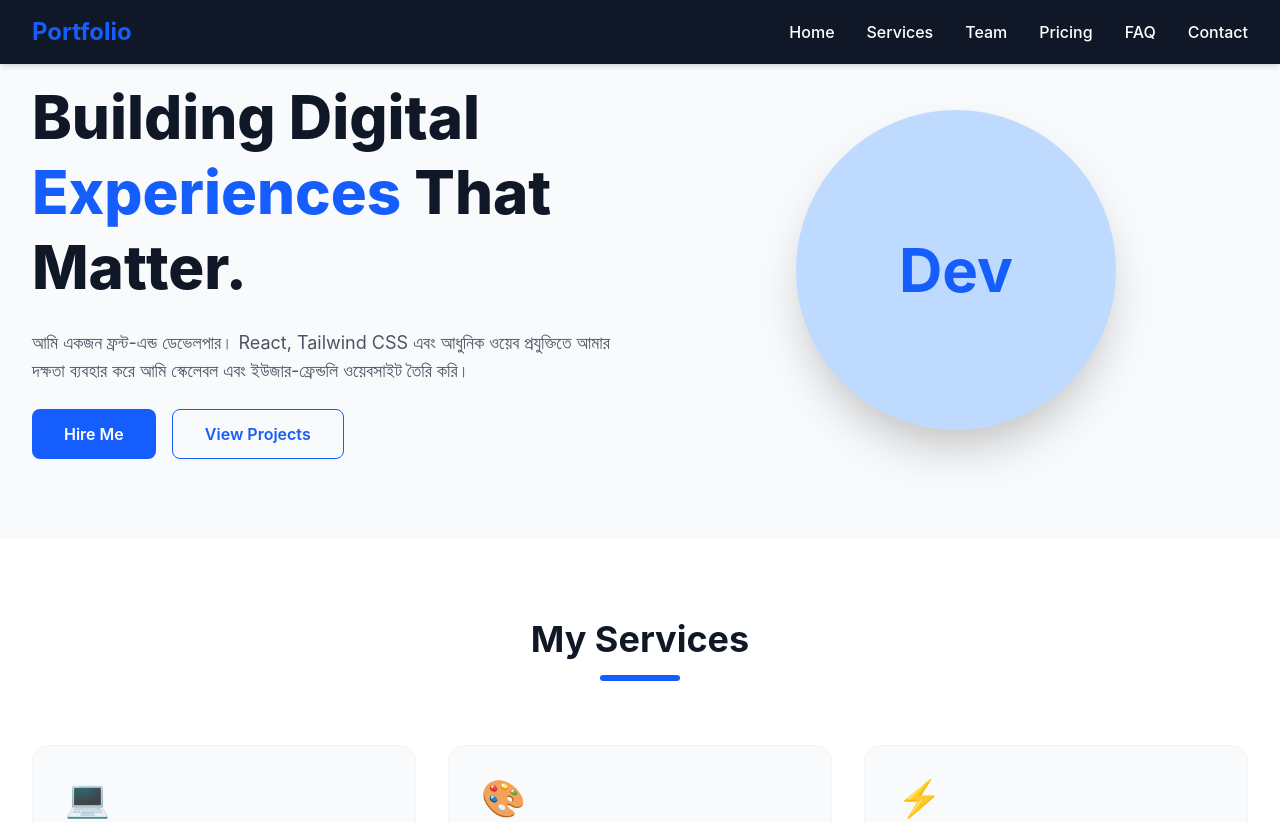
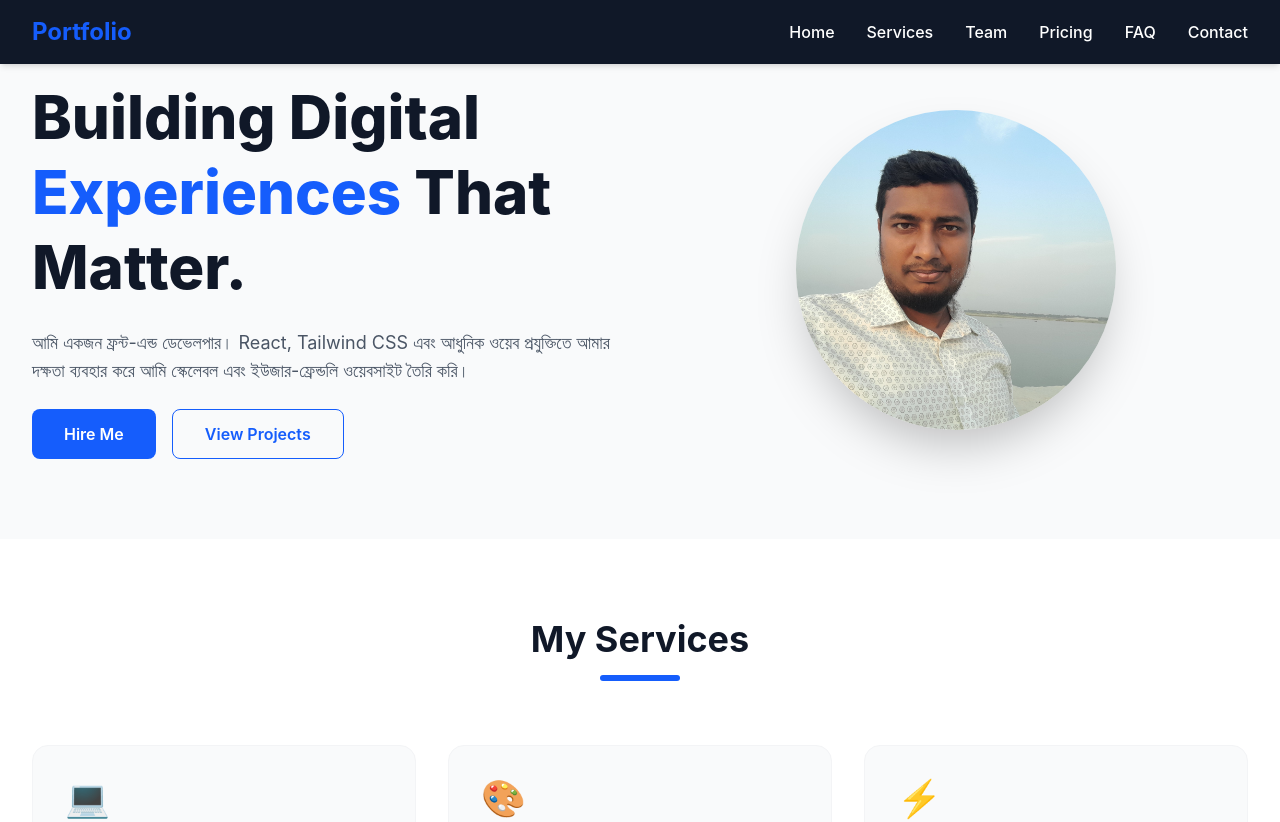
Before and after one commit to zakir2619/my-portfolio, a React (Vite) app: page /#/ in a window 1280 px wide. Shown: the top 822 px of the page. Built offline with nearby package versions, Linux system fonts and the light colour scheme.

Commit message:
adding profile image

```diff
--- a/src/components/Hero.jsx
+++ b/src/components/Hero.jsx
@@ -20,11 +20,21 @@ const Hero = () => {
             </button>
           </div>
         </div>
+        {/* <div className="md:w-1/2 flex justify-center">
+          <div className="w-80 h-80 bg-blue-200 rounded-full flex items-center justify-center shadow-2xl">
+            <span className="text-blue-600 font-bold text-6xl"><img src="/public/pp.jpg" alt="image" className="w-full h-full rounded-full object-cover"/></span>
+          </div>
+        </div> */}
         <div className="md:w-1/2 flex justify-center">
-          <div className="w-80 h-80 bg-blue-200 rounded-full flex items-center justify-center shadow-2xl">
-            <span className="text-blue-600 font-bold text-6xl">Dev</span>
-          </div>
-        </div>
+  <div className="w-80 h-80  rounded-full flex items-center justify-center shadow-2xl overflow-hidden">
+    <img
+      src="/pp.jpg"
+      alt="image"
+      className="w-full h-full object-cover"
+
+    />
+  </div>
+</div>
       </div>
     </section>
     </div>
```
Also changed, not shown: public/images/pp.jpg (added), public/pp.jpg (added).
